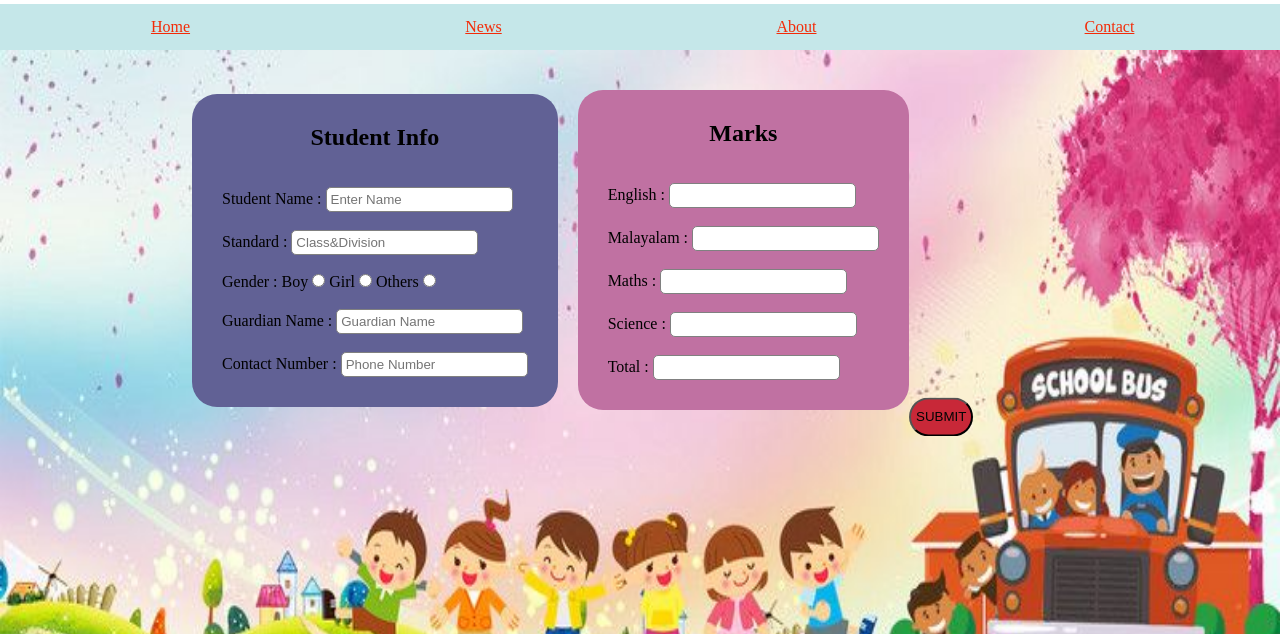
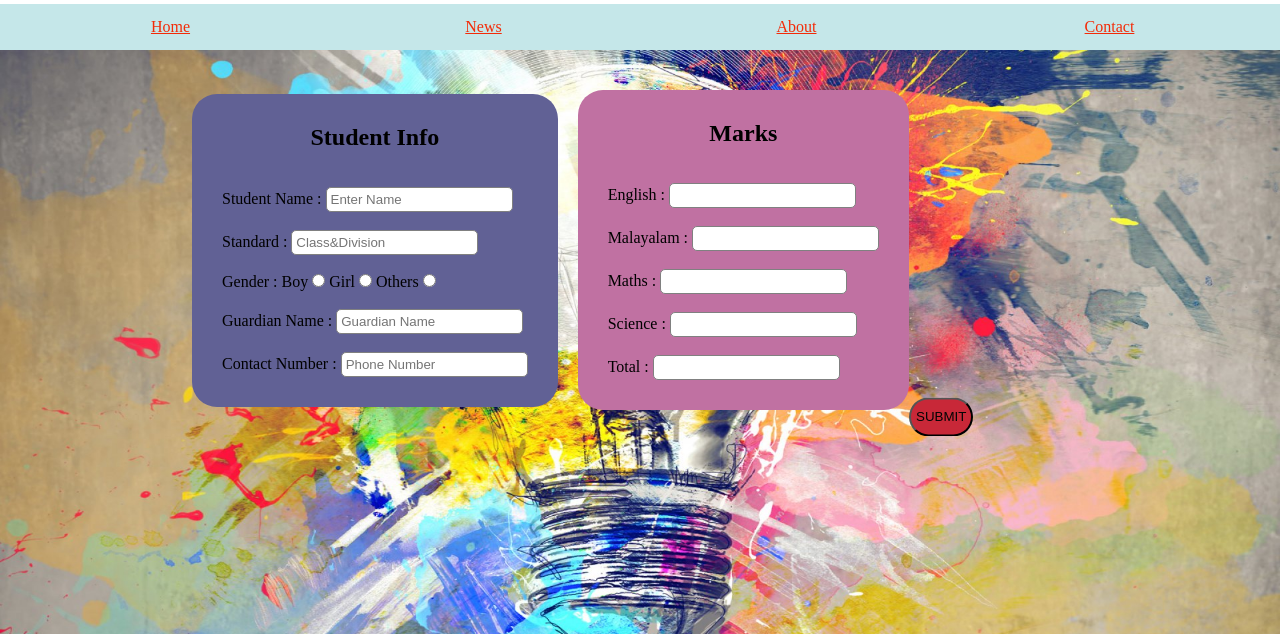
Before and after one commit to Amaljose616/TraingOct, a plain HTML site: page Task 13/school/index.html in a window 1280 px wide. Shown: the part 166-800 px from the top of the page. Drawn offline with Linux system fonts and the light colour scheme.

Commit message:
modified

```diff
--- a/Task 13/school/index.html
+++ b/Task 13/school/index.html
@@ -23,7 +23,7 @@
         </ul>
     </nav>
 <section class="form">
-        <img src="img/banner.jpg" >
+        <img src="img/creative.jpg" >
         <div class="details">
     <form class="info">
         <h2>Student Info</h2>
```
Also changed, not shown: Task 13/school/img/baground.jpg (deleted), Task 13/school/img/banner.jpg (deleted), Task 13/school/img/board.jpg (deleted), Task 13/school/img/creative.jpg (added), Task 13/school/img/doodle.jpg (deleted).
